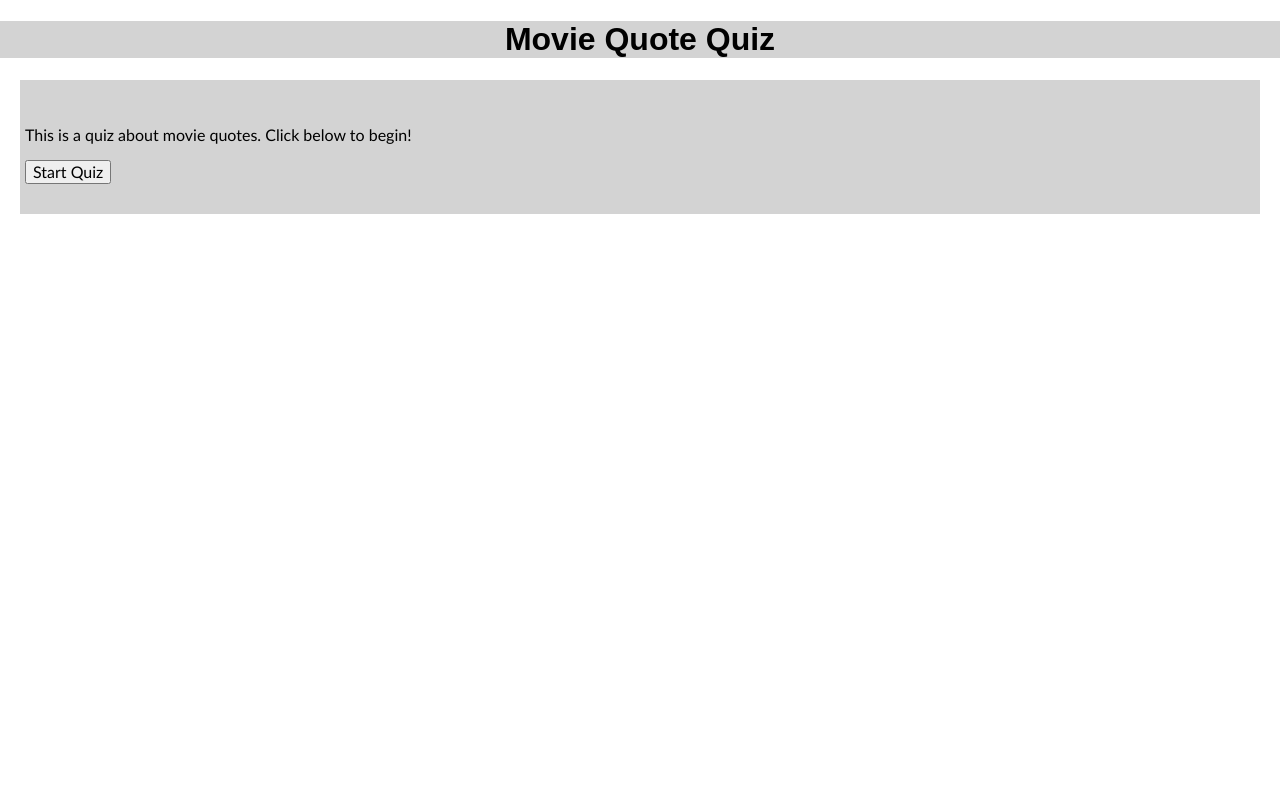
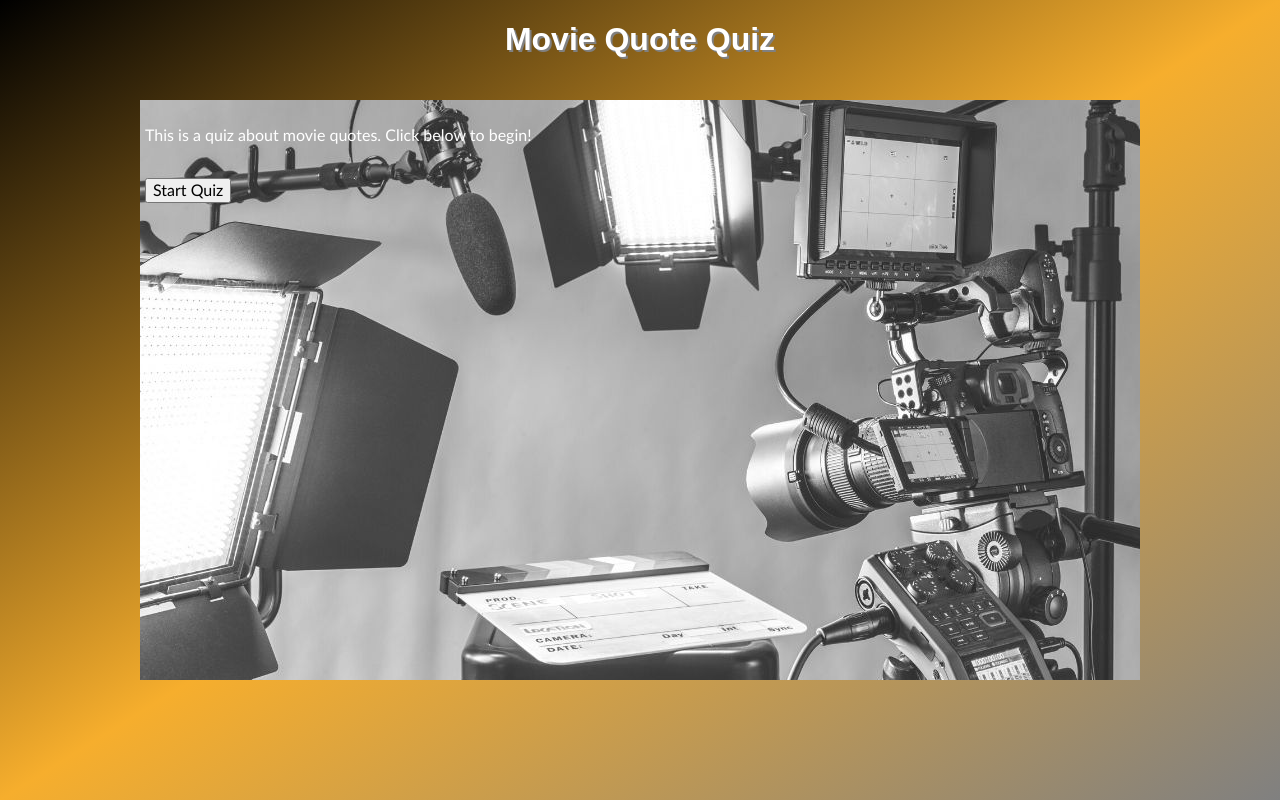
Before and after one commit to keithfilegar/quiz-app, a plain HTML site: page index.html in a window 1280 px wide. Drawn offline with nearby package versions, Linux system fonts and the light colour scheme.

Commit message:
center image, basic text styling

```diff
--- a/app.css
+++ b/app.css
@@ -3,23 +3,41 @@
 }
 
 body {
+  height: 100%;
   margin: 0;
   font-family: 'Gill Sans', 'Gill Sans MT', Calibri, 'Trebuchet MS', sans-serif;
+  background-repeat: no-repeat;
+  background-attachment: fixed;
+  background-image: linear-gradient(to bottom right, #000000, #F6AE2D, #808080);
+  /* background-image: url("images/film-equipment.jpg");*/
 }
 
 h1 {
   text-align: center;
   font-family: Arial, Helvetica, sans-serif;
-  background-color: lightgray;
+  color: #FFF;
+  text-shadow: 2px 2px gray;
 }
 
 h2 {
   text-align: center;
-  background-color: lightgray;
+  color: #000000;
+  text-shadow: 2px 2px gray;
 }
 
-.content-container{
-  margin: 20px;
+.content-container {
+  margin: auto;
+  height: 600px;
+  background-attachment: fixed;
+  background-position: center center;
+  background-repeat: no-repeat;
   padding: 30px 5px;
-  background-color: lightgray;
+  max-width: 1000px;
+  height: 600px;
+  background-image: url("images/film-equipment.jpg");
+  color: #FFF;
 }
+.js-quiz-contianer {
+  display: flex;
+  justify-content: center;
+}
--- a/app.js
+++ b/app.js
@@ -84,6 +84,7 @@ function generateQuizStart() {
   return `
     <div class="content-container">
       <p>This is a quiz about movie quotes. Click below to begin!</p>
+      <br>
       <button class="js-start-quiz-button">Start Quiz</button>
     </div>`;
 }
```
